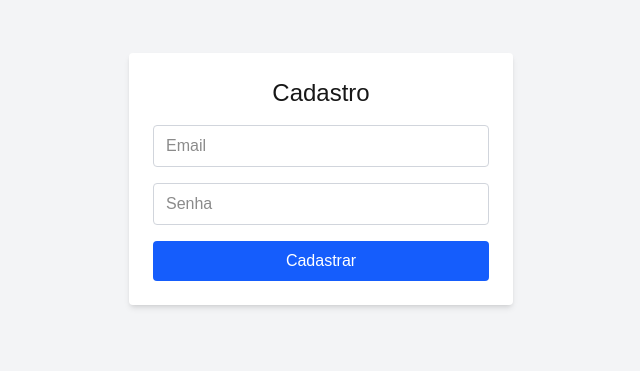
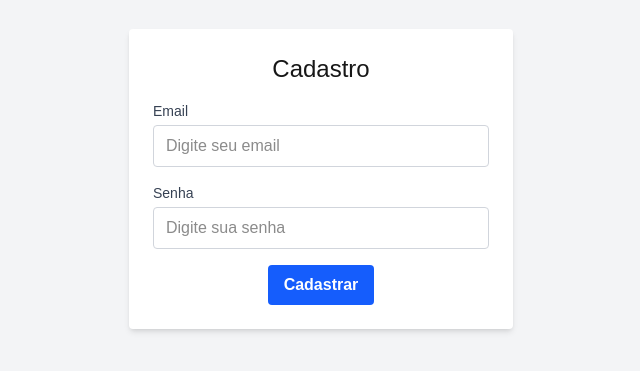
Before and after one commit to OffTAVs/kanban-app, a Next.js app: page /singup in a window 1280 px wide. Shown: the part 221-592 px from the top of the page, without its empty margins (319-959 px from the left). Built offline with nearby package versions, Linux system fonts and the light colour scheme.

Commit message:
feat: adicionar componentes Button, Input e Modal reutilizáveis

```diff
--- a/src/app/(auth)/login/page.js
+++ b/src/app/(auth)/login/page.js
@@ -1,6 +1,9 @@
 'use client'
 
 import { useState } from 'react'
+import Input from '@/components/ui/Input'
+import Button from '@/components/ui/Button'
+
 
 export default function LoginPage() {
   const [email, setEmail] = useState('')
@@ -12,35 +15,33 @@ export default function LoginPage() {
   }
 
   return (
-    <div className="flex items-center justify-center min-h-screen bg-gray-100">
+    <div className="flex items-center justify-center h-screen bg-gray-100">
+
       <form
         onSubmit={handleSubmit}
         className="bg-white p-8 rounded shadow-md w-full max-w-sm space-y-4"
       >
         <h1 className="text-2xl font-bold text-center">Login</h1>
 
-        <input
+        <Input
           type="email"
+          label="Email"
           value={email}
-          onChange={e => setEmail(e.target.value)}
-          placeholder="Email"
-          className="w-full px-4 py-2 border border-gray-300 rounded focus:outline-none focus:ring-2 focus:ring-blue-500"
+          onChange={(e) => setEmail(e.target.value)}
+          placeholder="Digite seu email"
         />
 
-        <input
+        <Input
           type="password"
+          label="Senha"
           value={password}
-          onChange={e => setPassword(e.target.value)}
-          placeholder="Senha"
-          className="w-full px-4 py-2 border border-gray-300 rounded focus:outline-none focus:ring-2 focus:ring-blue-500"
+          onChange={(e) => setPassword(e.target.value)}
+          placeholder="Digite sua senha"
         />
 
-        <button
-          type="submit"
-          className="w-full bg-blue-600 text-white py-2 px-4 rounded hover:bg-blue-700 transition"
-        >
-          Entrar
-        </button>
+        <div className="flex justify-center mt-4">
+          <Button type="submit">Entrar</Button>
+        </div>
       </form>
     </div>
   )
--- a/src/app/(auth)/singup/page.js
+++ b/src/app/(auth)/singup/page.js
@@ -1,6 +1,8 @@
 'use client'
 
 import { useState } from 'react'
+import Input from '@/components/ui/Input'
+import Button from '@/components/ui/Button'
 
 
 export default function SignUpPage() {
@@ -30,29 +32,25 @@ export default function SignUpPage() {
       <form onSubmit={handleSignUp} className="bg-white p-6 rounded shadow-md w-full max-w-sm">
         <h2 className="text-2xl mb-4 text-center">Cadastro</h2>
 
-        <input
+       <Input
                  type="email"
-          className="w-full border border-gray-300 rounded px-3 py-2 mb-4"
-          placeholder="Email"
+                 label="Email"
                  value={email}
                  onChange={(e) => setEmail(e.target.value)}
-          required
+                 placeholder="Digite seu email"
                />
 
-        <input
+               <Input
                  type="password"
-          className="w-full border border-gray-300 rounded px-3 py-2 mb-4"
-          placeholder="Senha"
+                 label="Senha"
                  value={password}
                  onChange={(e) => setPassword(e.target.value)}
-          required
+                 placeholder="Digite sua senha"
                />
 
-        <button type="submit" className="w-full bg-blue-600 text-white py-2 rounded">
-          Cadastrar
-        </button>
-
-        {message && <p className="mt-4 text-center text-sm text-red-500">{message}</p>}
+                <div className="flex justify-center mt-4">
+                  <Button type="submit">Cadastrar</Button>
+              </div>
              </form>
            </div>
   )
--- /dev/null
+++ b/src/components/ui/Button.js
@@ -0,0 +1,11 @@
+export default function Button({ children, onClick, type = "button", className = "" }) {
+    return (
+      <button
+        type={type}
+        onClick={onClick}
+        className={`bg-blue-600 hover:bg-blue-700 text-white font-semibold py-2 px-4 rounded ${className}`}
+      >
+        {children}
+      </button>
+    );
+  }
--- /dev/null
+++ b/src/components/ui/Input.js
@@ -0,0 +1,11 @@
+export default function Input({ label, ...props }) {
+    return (
+      <div className="flex flex-col mb-4">
+        {label && <label className="mb-1 font-medium text-sm text-gray-700">{label}</label>}
+        <input
+          {...props}
+          className="border border-gray-300 rounded px-3 py-2 focus:outline-none focus:ring-2 focus:ring-blue-500"
+        />
+      </div>
+    );
+  }
--- /dev/null
+++ b/src/components/ui/Modal.js
@@ -0,0 +1,17 @@
+export default function Modal({ isOpen, onClose, children }) {
+    if (!isOpen) return null;
+
+    return (
+      <div className="fixed inset-0 z-50 flex items-center justify-center bg-black bg-opacity-40">
+        <div className="bg-white rounded-lg p-6 w-full max-w-md shadow-lg relative">
+          <button
+            className="absolute top-2 right-2 text-gray-500 hover:text-gray-800"
+            onClick={onClose}
+          >
+            ×
+          </button>
+          {children}
+        </div>
+      </div>
+    );
+  }
```
Also changed, not shown: src/components/ ui/Button.js (deleted), src/components/ ui/Input.js (deleted), src/components/ ui/Modal.js (deleted). Lines whose indentation alone changed are shown as unchanged.
